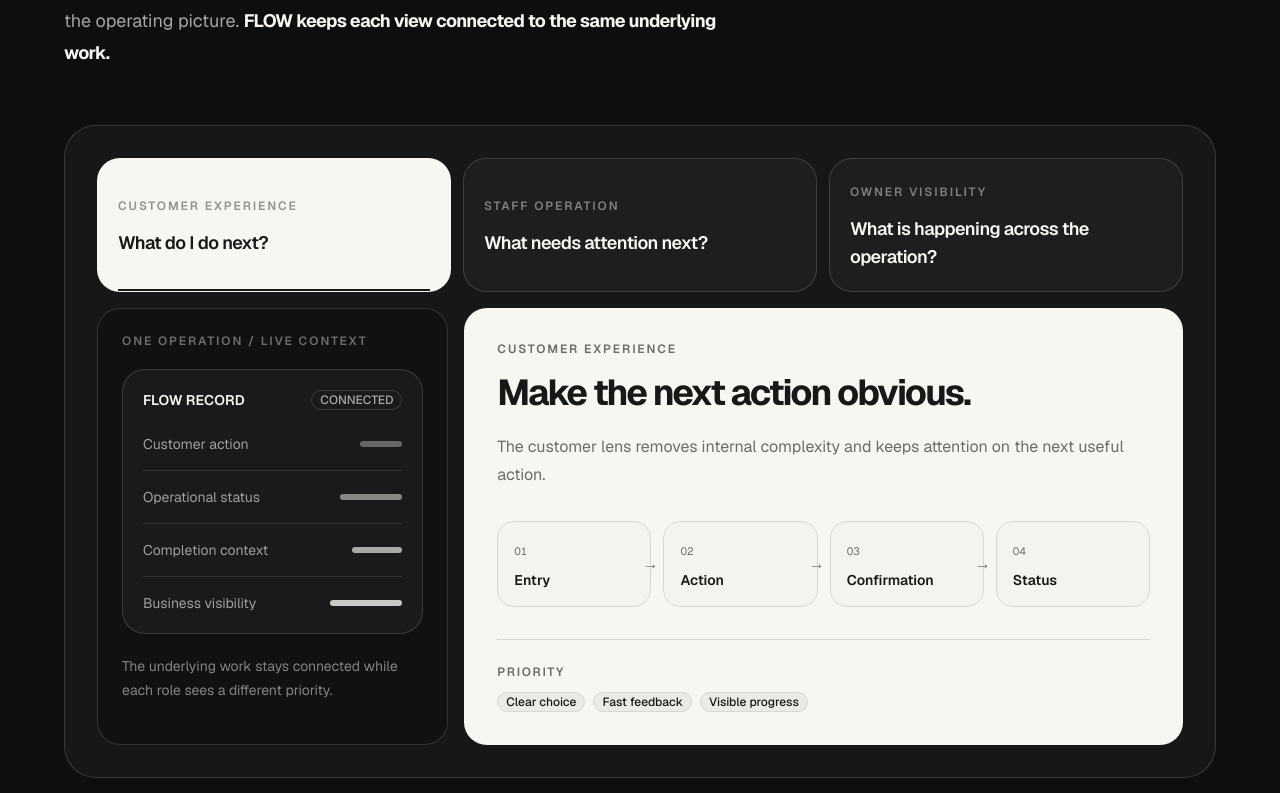
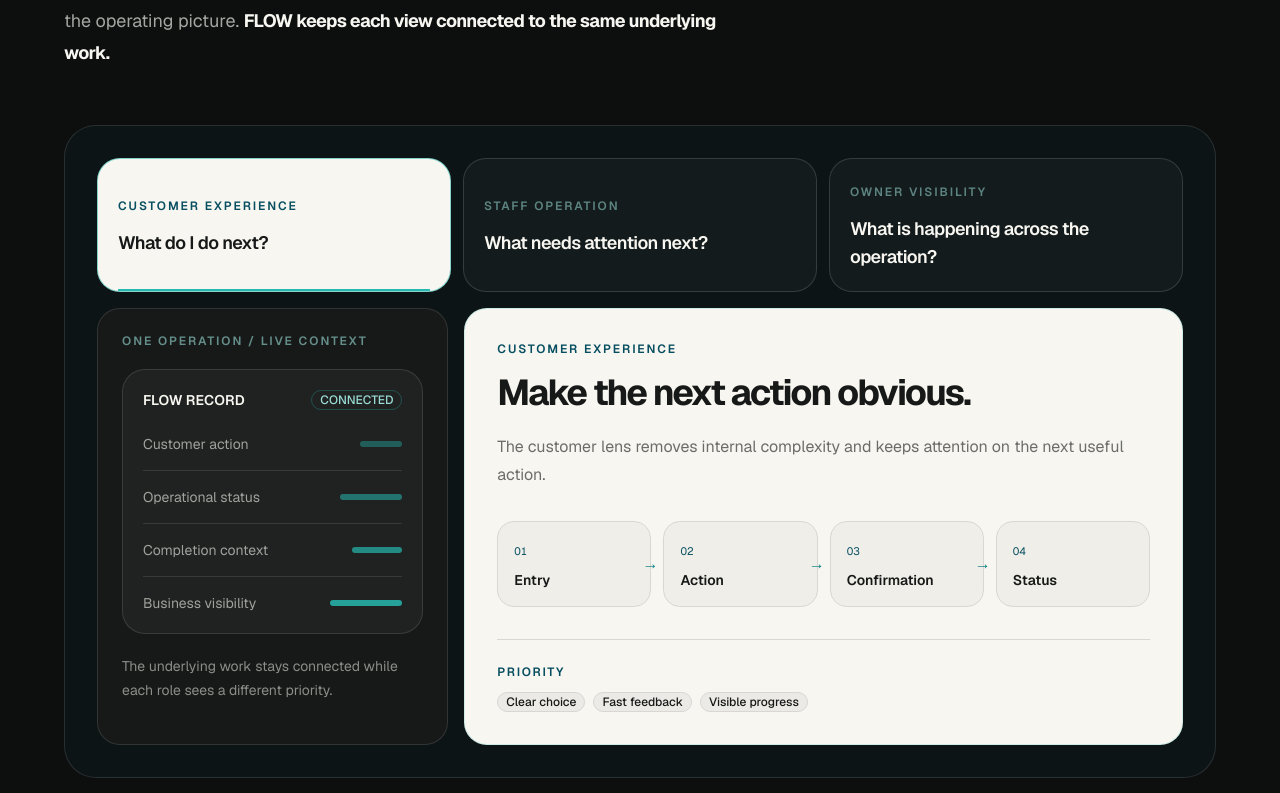
Before and after one commit to firmeen/FLOW-info, a Next.js app: page / in a window 1280 px wide. Shown: the part 7207-8000 px from the top of the page. Built offline with nearby package versions, Linux system fonts and the light colour scheme; no server answers.

Commit message:
style: apply FLOW color language to product experience

```diff
--- a/src/components/home/product-experience.tsx
+++ b/src/components/home/product-experience.tsx
@@ -23,7 +23,7 @@ export function ProductExperience({
   if (!active) return null;
 
   return (
-    <div className="mt-14 rounded-[2rem] border border-background/15 bg-background/[0.04] p-4 sm:p-6 lg:p-8">
+    <div className="mt-14 rounded-[2rem] border border-flow-off-white/12 bg-flow-ocean/[0.05] p-4 sm:p-6 lg:p-8">
       <div className="grid grid-cols-3 gap-2 md:gap-3" role="group" aria-label={copy.viewsAria}>
         {surfaces.map((surface) => {
           const selected = surface.key === activeKey;
@@ -34,20 +34,20 @@ export function ProductExperience({
               aria-pressed={selected}
               onClick={() => setActiveKey(surface.key)}
               className={cn(
-                "relative min-h-11 overflow-hidden rounded-xl border px-3 py-3 text-center outline-none transition-colors focus-visible:ring-2 focus-visible:ring-background/80 md:rounded-2xl md:px-5 md:py-5 md:text-left",
+                "relative min-h-11 overflow-hidden rounded-xl border px-3 py-3 text-center outline-none transition-colors focus-visible:ring-2 focus-visible:ring-flow-aqua md:rounded-2xl md:px-5 md:py-5 md:text-left",
                 selected
-                  ? "border-background/45 bg-background text-foreground"
-                  : "border-background/15 bg-background/[0.03] text-background hover:border-background/30",
+                  ? "border-flow-aqua/55 bg-flow-off-white text-flow-black"
+                  : "border-flow-off-white/15 bg-flow-off-white/[0.03] text-flow-off-white hover:border-flow-aqua/40",
               )}
             >
               {selected && !reduceMotion ? (
                 <motion.span
                   layoutId="product-role-active"
-                  className="absolute inset-x-3 bottom-0 h-0.5 bg-foreground md:inset-x-5"
+                  className="absolute inset-x-3 bottom-0 h-0.5 bg-flow-aqua md:inset-x-5"
                   transition={{ duration: motionDuration.interactive, ease: flowEase }}
                 />
               ) : null}
-              <span className={cn("text-[0.62rem] font-semibold uppercase tracking-[0.12em] sm:text-xs sm:tracking-[0.16em]", selected ? "text-foreground/45" : "text-background/45")}>{surface.label}</span>
+              <span className={cn("text-[0.62rem] font-semibold uppercase tracking-[0.12em] sm:text-xs sm:tracking-[0.16em]", selected ? "text-flow-ocean-dark" : "text-flow-aqua-mist/55")}>{surface.label}</span>
               <span className="mt-3 hidden text-lg font-semibold tracking-[-0.03em] md:block">{surface.question}</span>
             </button>
           );
@@ -55,30 +55,30 @@ export function ProductExperience({
       </div>
 
       <div className="mt-4 grid gap-4 lg:grid-cols-12">
-        <div className="rounded-2xl border border-background/15 bg-[#111114] p-5 sm:p-6 lg:col-span-4">
-          <p className="text-xs font-semibold uppercase tracking-[0.16em] text-background/40">{copy.liveContext}</p>
-          <div className="mt-5 rounded-2xl border border-background/15 bg-background/[0.04] p-5">
+        <div className="rounded-2xl border border-flow-off-white/12 bg-flow-black p-5 sm:p-6 lg:col-span-4">
+          <p className="text-xs font-semibold uppercase tracking-[0.16em] text-flow-aqua-mist/60">{copy.liveContext}</p>
+          <div className="mt-5 rounded-2xl border border-flow-off-white/12 bg-flow-off-white/[0.04] p-5">
             <div className="flex items-center justify-between gap-4">
               <span className="text-sm font-semibold">{copy.flowRecord}</span>
-              <Badge variant="outline" className="border-background/15 bg-transparent text-background/65">{copy.connected}</Badge>
+              <Badge variant="outline" className="border-flow-aqua/30 bg-transparent text-flow-aqua-mist">{copy.connected}</Badge>
             </div>
             <div className="mt-6 space-y-4">
               {copy.recordRows.map((item, index) => (
-                <div key={item} className="grid grid-cols-[1fr_auto] items-center gap-4 border-t border-background/10 pt-4 first:border-t-0 first:pt-0">
-                  <span className="text-sm text-background/60">{item}</span>
+                <div key={item} className="grid grid-cols-[1fr_auto] items-center gap-4 border-t border-flow-off-white/10 pt-4 first:border-t-0 first:pt-0">
+                  <span className="text-sm text-flow-off-white/60">{item}</span>
                   <motion.span
-                    className="h-1.5 rounded-full bg-background"
-                    animate={reduceMotion ? undefined : { width: index === 0 ? 42 : index === 1 ? 62 : index === 2 ? 50 : 72, opacity: 0.35 + index * 0.15 }}
+                    className="h-1.5 rounded-full bg-flow-aqua"
+                    animate={reduceMotion ? undefined : { width: index === 0 ? 42 : index === 1 ? 62 : index === 2 ? 50 : 72, opacity: 0.4 + index * 0.15 }}
                     transition={{ duration: motionDuration.normal, ease: flowEase }}
                   />
                 </div>
               ))}
             </div>
           </div>
-          <p className="mt-5 text-sm leading-6 text-background/50">{copy.recordDescription}</p>
+          <p className="mt-5 text-sm leading-6 text-flow-off-white/52">{copy.recordDescription}</p>
         </div>
 
-        <div className="overflow-hidden rounded-2xl border border-background/15 bg-background text-foreground lg:col-span-8">
+        <div className="overflow-hidden rounded-2xl border border-flow-aqua/20 bg-flow-off-white text-flow-black lg:col-span-8">
           <AnimatePresence mode="wait" initial={false}>
             <motion.div
               key={active.key}
@@ -88,9 +88,9 @@ export function ProductExperience({
               transition={{ duration: motionDuration.normal, ease: flowEase }}
               className="p-5 sm:p-8"
             >
-              <p className="text-xs font-semibold uppercase tracking-[0.16em] text-muted-foreground">{active.label}</p>
+              <p className="text-xs font-semibold uppercase tracking-[0.16em] text-flow-ocean-dark">{active.label}</p>
               <p className="mt-3 text-sm font-semibold text-muted-foreground md:hidden">{active.question}</p>
-              <h3 className="mt-4 max-w-2xl text-3xl font-bold tracking-[-0.05em] sm:text-4xl">{active.statement}</h3>
+              <h3 className="flow-display mt-4 max-w-2xl text-3xl font-bold tracking-[-0.05em] sm:text-4xl">{active.statement}</h3>
               <p className="mt-5 max-w-2xl text-sm leading-7 text-muted-foreground sm:text-base">{active.description}</p>
 
               <div className="mt-8 grid grid-cols-2 gap-3 sm:grid-cols-4">
@@ -100,17 +100,17 @@ export function ProductExperience({
                     initial={reduceMotion ? false : { opacity: 0, y: 8 }}
                     animate={{ opacity: 1, y: 0 }}
                     transition={{ duration: motionDuration.reveal, delay: reduceMotion ? 0 : index * 0.05, ease: flowEase }}
-                    className="relative rounded-xl border border-border bg-muted/40 p-4"
+                    className="relative rounded-xl border border-border bg-flow-ivory p-4"
                   >
-                    <span className="text-[0.68rem] tabular-nums text-muted-foreground">{String(index + 1).padStart(2, "0")}</span>
+                    <span className="text-[0.68rem] tabular-nums text-flow-ocean-dark">{String(index + 1).padStart(2, "0")}</span>
                     <p className="mt-2 text-sm font-semibold">{stage}</p>
-                    {index < active.stages.length - 1 ? <span className="absolute -right-2 top-1/2 hidden -translate-y-1/2 text-muted-foreground sm:block" aria-hidden="true">→</span> : null}
+                    {index < active.stages.length - 1 ? <span className="absolute -right-2 top-1/2 hidden -translate-y-1/2 text-flow-ocean sm:block" aria-hidden="true">→</span> : null}
                   </motion.div>
                 ))}
               </div>
 
               <div className="mt-8 border-t border-border pt-6">
-                <p className="text-xs font-semibold uppercase tracking-[0.14em] text-muted-foreground">{copy.priority}</p>
+                <p className="text-xs font-semibold uppercase tracking-[0.14em] text-flow-ocean-dark">{copy.priority}</p>
                 <div className="mt-3 flex flex-wrap gap-2">
                   {active.priorities.map((priority) => <Badge key={priority} variant="outline">{priority}</Badge>)}
                 </div>
```
